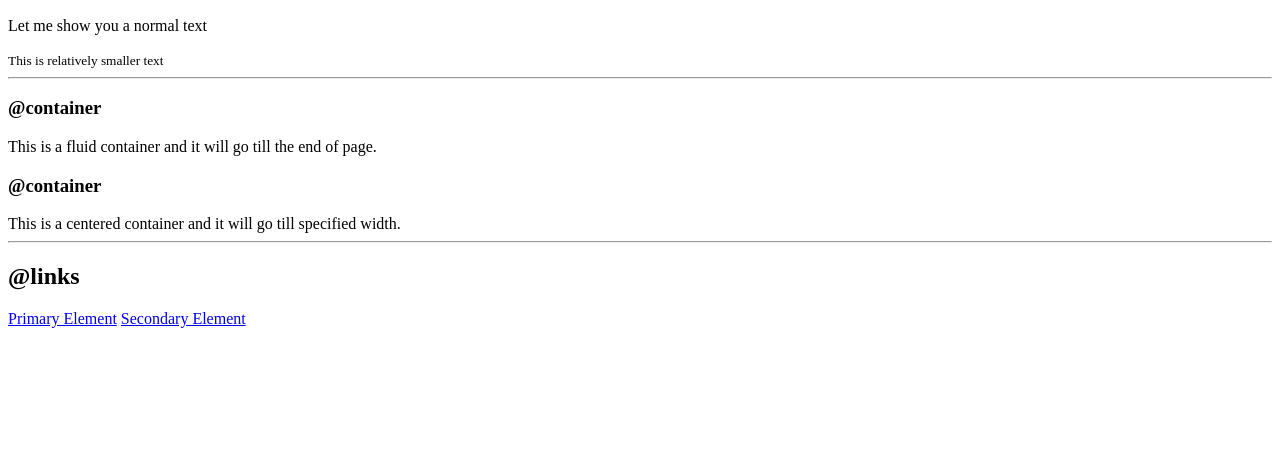
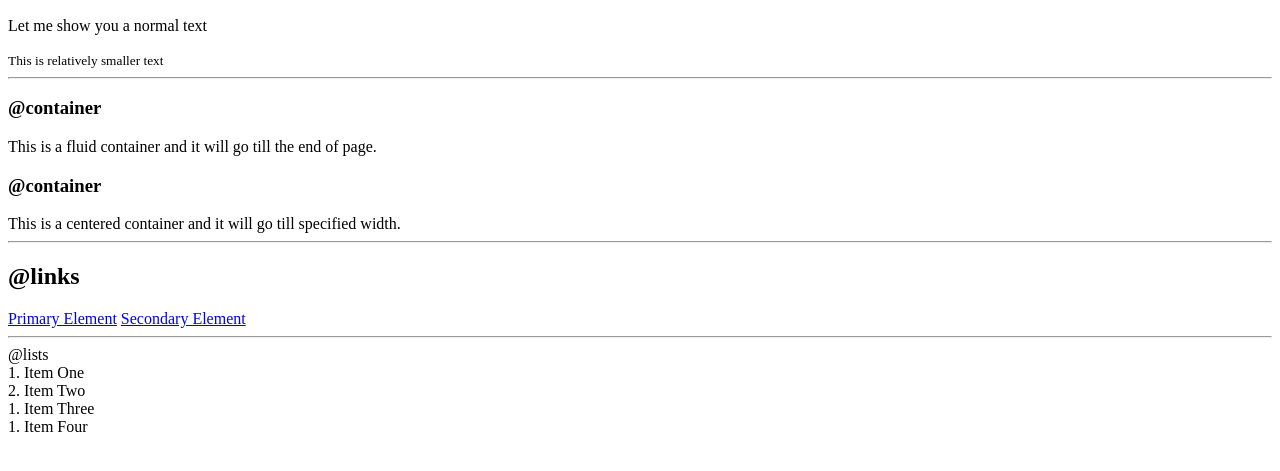
Before and after one commit to shrutikamahale/neogcamp_lesson3, a plain HTML site: page index.html in a window 1280 px wide. Shown: the part 273-744 px from the top of the page. Drawn offline with Linux system fonts and the light colour scheme.

Commit message:
lists updates

```diff
--- a/index.html
+++ b/index.html
@@ -32,5 +32,14 @@
     <a href="/">Primary Element</a>
     <a href="/">Secondary Element</a>
 
+    <hr>
+
+    @lists
+    <div>1. Item One</div>
+    <div>2. Item Two</div>
+    <div>1. Item Three</div>
+    <div>1. Item Four</div>
+
+
 </body>
 </html>
```
